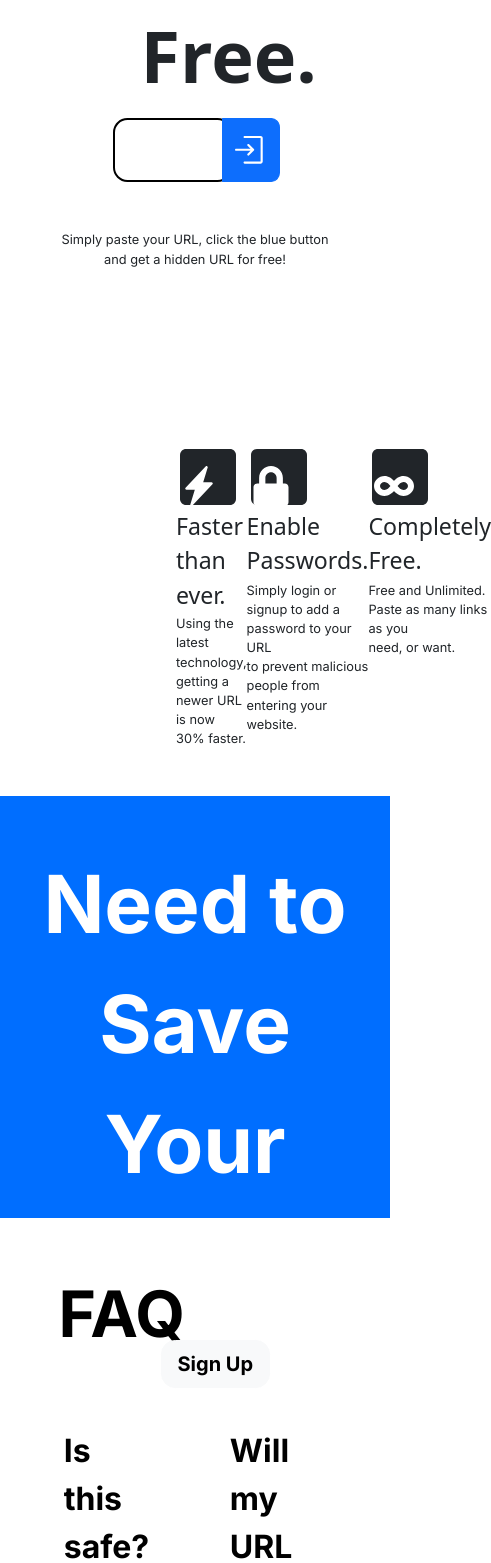
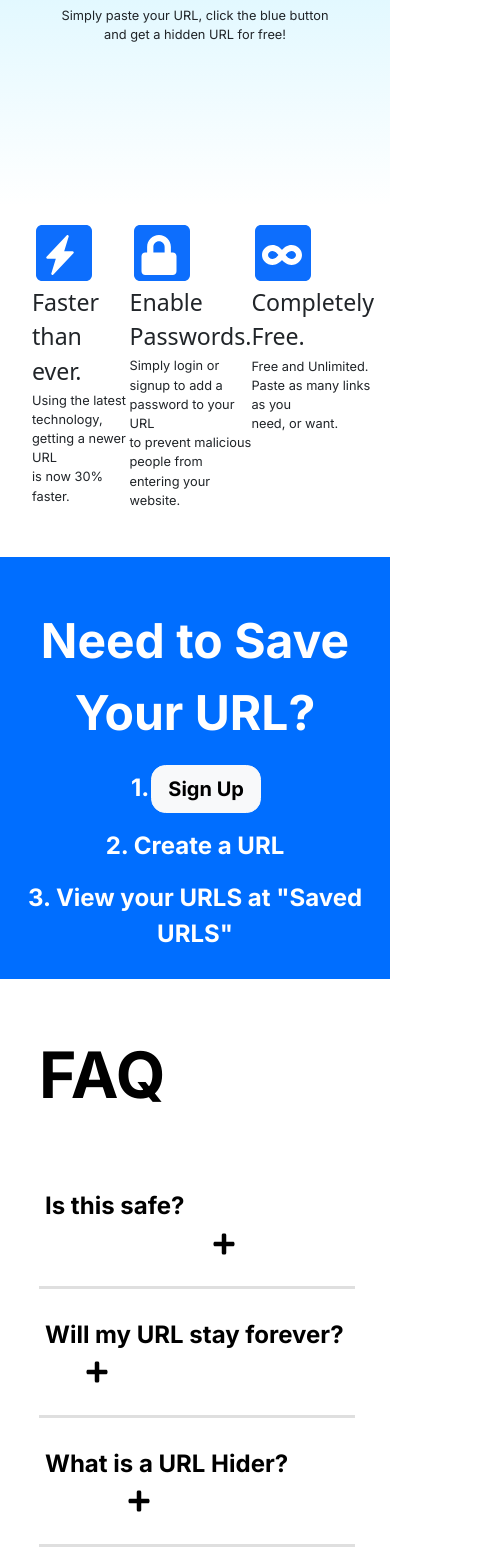
Before and after one commit to TTRAN70/HideMyURL-Frontend, a React (Vite) app: page / in a window 390 px wide. Shown: the part 385-1948 px from the top of the page, 491 px wide, since content can reach past the window. Built offline with nearby package versions, Linux system fonts and the light colour scheme; no server answers.

Commit message:
Added Mobile Responsiveness

```diff
--- a/src/navigation/Navbar.css
+++ b/src/navigation/Navbar.css
@@ -85,3 +85,9 @@
     font-family: 'Inter', sans-serif !important;
     font-weight: 700;
 }
+
+@media (max-width: 500px) {
+    .cre {
+        width: 60%;
+      }
+}
--- a/src/navigation/Navbar.jsx
+++ b/src/navigation/Navbar.jsx
@@ -23,7 +23,7 @@ const Navbar = () => {
       <nav className="navbar navbar-expand-lg bg-body-tertiary">
         <div className="container-fluid">
           <ul className="navbar-nav me-auto mb-2 mb-lg-0">
-            <li className="nav-item rounded-3">
+            <li className="nav-item rounded-3 cre">
               <Link className="nav-link" to="/home">
                 Create
               </Link>
--- a/src/pages/Create.jsx
+++ b/src/pages/Create.jsx
@@ -23,9 +23,7 @@ const Create = () => {
         referrerPolicy: "no-referrer",
         body: JSON.stringify(signupInfo),
       });
-      const result = await response.json();
       if (response.ok) {
-        console.log(result.success);
         navigate("/home");
       }
     } catch (err) {
--- a/src/pages/Home.css
+++ b/src/pages/Home.css
@@ -1,6 +1,10 @@
 .vertical {
     position: relative;
     top: 40vh;
+}
+
+.hmain {
+  width: 50% !important;
 }
 
 .fontsizing {
@@ -61,8 +65,8 @@
 
 .loader {
     z-index: 1;
-    width: 23px;
-    height: 23px;
+    width: 50px;
+    height: 50px;
     border: 3px solid #3498db;
     border-radius: 50%;
     border-top: 3px solid #f3f3f3;
@@ -84,3 +88,16 @@
     background-color: #0d6efd !important;
     pointer-events: none !important;
   }
+
+  .alert-success, .alert-danger {
+    margin-top: 3%;
+  }
+
+  @media (max-width: 500px) {
+    .hmain {
+      width: 90% !important;
+    }
+    .henter {
+      height: 3.2rem !important;
+    }
+  }
--- a/src/pages/Home.jsx
+++ b/src/pages/Home.jsx
@@ -56,7 +56,6 @@ const Home = () => {
         }
       }
     } catch (err) {
-      console.error(err);
       setErrorMessage(err.message);
       setError(true);
       setLoading(false);
@@ -80,7 +79,7 @@ const Home = () => {
   return (
     <div>
       <Navbar />
-      <div className="container w-50 vertical">
+      <div className="container vertical hmain">
         <h1>Welcome, feel free to explore.</h1>
         <form onSubmit={(e) => createURL(e)} className="form">
           <div className="hsearchbar input-group mb-3">
--- a/src/pages/Landing.css
+++ b/src/pages/Landing.css
@@ -1,6 +1,7 @@
 .main {
     width: 100%;
     height: 100%;
+    background-image: radial-gradient(circle at 0 0,#67d1f1 0,rgba(95,213,182,0) 20%),linear-gradient(180deg,rgba(121,223,255,.7) -10%,rgba(121,223,255,0) 70%),radial-gradient(circle at 95% 0,#5fcefa 0,rgba(95,213,182,0) 20%);
 }
 .Login {
     font-size: 1.5rem !important;
@@ -99,6 +100,7 @@
 
 .box {
     font-size: 4rem;
+    color: #0d6efd;
 }
 
 .fast {
@@ -132,7 +134,7 @@
     position: absolute !important;
     color: white !important;
     left: 4.2%;
-    top: 7%;
+    top: 8%;
 }
 
 .banner {
@@ -229,3 +231,74 @@
     overflow: hidden;
     transition: max-height 0.2s ease-out;
 }
+
+@media (max-width: 500px) {
+    .title {
+        font-size: 3rem;
+        margin-top: 10%;
+        width: 70%;
+        left: 13%;
+    }
+    .searchbar {
+        width: 100% !important;
+        left: 4%;
+    }
+    .bentoinfo {
+        margin-left: 1rem !important;
+        margin-right: 0 !important;
+    }
+    .fast {
+        left: 8%;
+        top: 5%;
+    }
+    .lock {
+        left: 8%;
+        top: 5%;
+    }
+    .infinity {
+        left: 9%;
+        top: 5%;
+    }
+    .btitle {
+        font-size: 3rem;
+    }
+    .oned {
+        font-size: 1.5rem;
+        margin-top: 4%;
+    }
+    .faqsection {
+        margin-top: 4rem;
+        flex-flow: column wrap;
+        margin-left: 10%;
+    }
+    .ftitle {
+        margin-left: 10%;
+    }
+    .f1, .f2, .f3, .f4 {
+        width: 90%;
+    }
+    .fbutton {
+        font-size: 1.5rem;
+    }
+    .plus {
+        margin-left: 55%;
+    }
+
+    .plus2 {
+        margin-left: 13%;
+    }
+
+    .plus3 {
+        margin-left: 27%;
+    }
+
+    .plus4 {
+        margin-left: 21%;
+    }
+    .enter {
+        height: 3.2rem !important;
+    }
+    .fontsizing {
+        text-align: center;
+    }
+}
--- a/src/pages/Landing.jsx
+++ b/src/pages/Landing.jsx
@@ -86,7 +86,6 @@ const Landing = () => {
         }
       }
     } catch (err) {
-      console.error(err);
       setErrorMessage(err.message);
       setError(true);
       setLoading(false);
@@ -153,7 +152,7 @@ const Landing = () => {
       )}
       {success && (
         <div
-          className="p-2 alert alert-success d-flex align-items-center"
+          className="p-2 alert alert-success d-flex align-items-center justify-content-center"
           role="alert"
         >
           <div className="fontsizing">
@@ -209,7 +208,11 @@ const Landing = () => {
         <div className="btitle">Need to Save Your URL?</div>
         <div className="oned text-center">
           1.
-          <button type="button" className="bsign btn btn-light btn-lg">
+          <button
+            onClick={() => navigate("/createaccount")}
+            type="button"
+            className="bsign btn btn-light btn-lg"
+          >
             Sign Up
           </button>
         </div>
```
